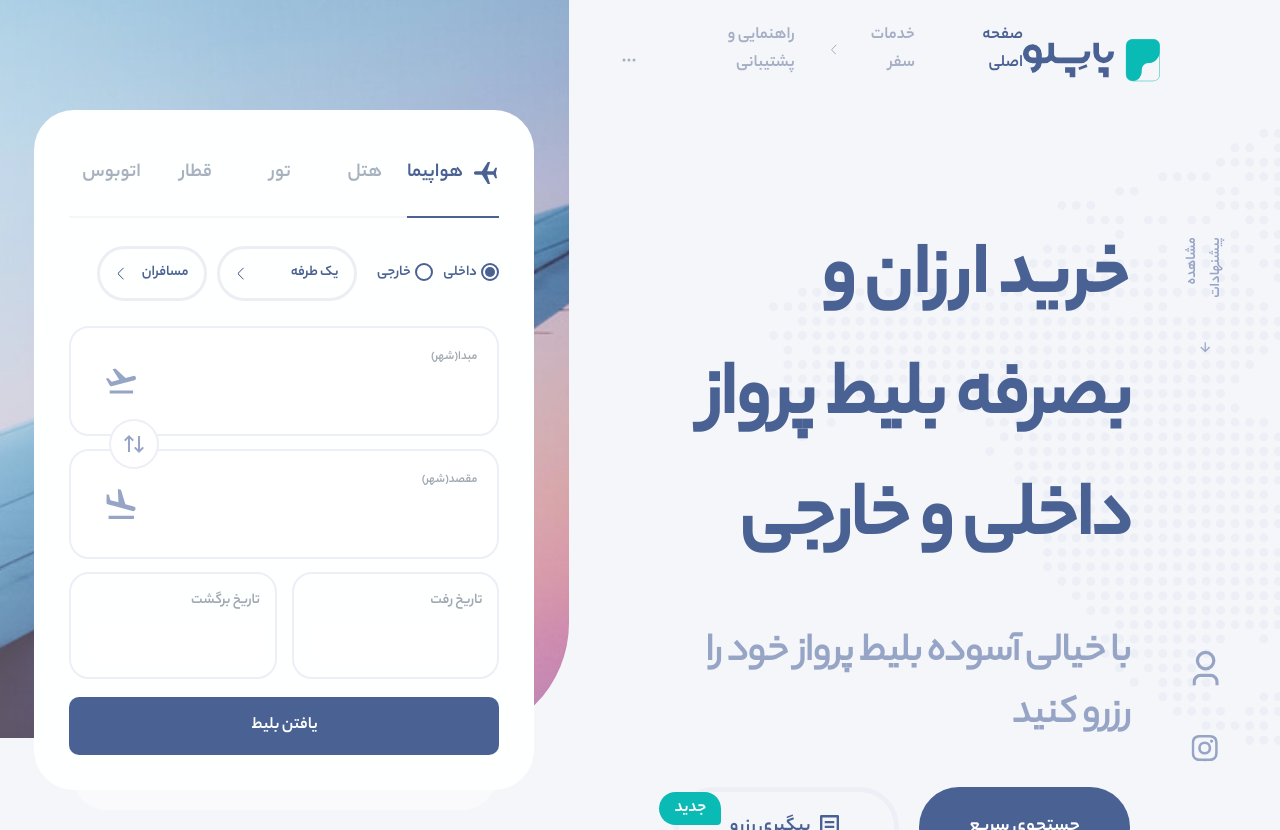
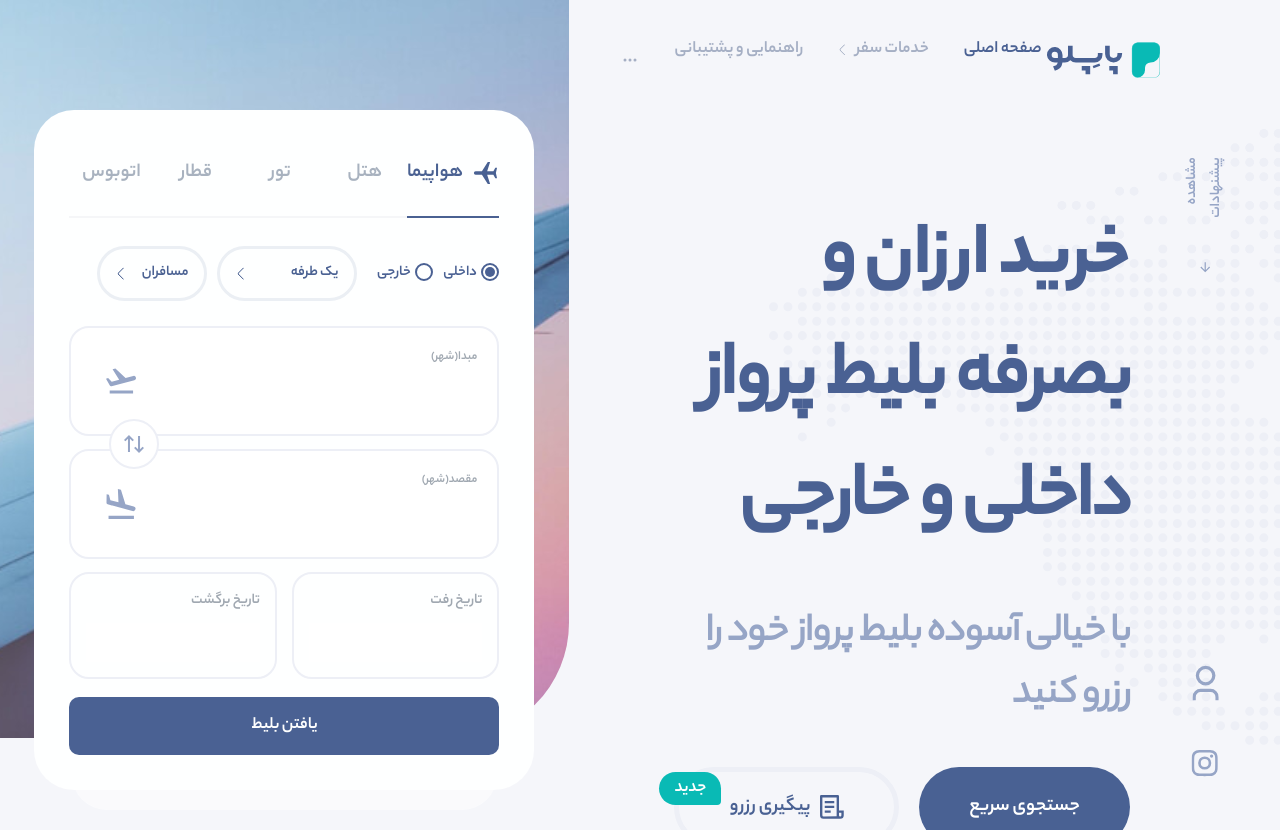
Before and after one commit to im-parsa/Papelo-Client, a React (Create React App) app: page / in a window 1280 px wide. Built offline with nearby package versions, Linux system fonts and the light colour scheme.

Commit message:
fix(pages/home): navbar

```diff
--- a/src/pages/home/home.components.tsx
+++ b/src/pages/home/home.components.tsx
@@ -82,6 +82,7 @@ const Home = () =>
                 if (cityName.includes(origin))
                 {
                     city.classList.add('active');
+                    city.scrollIntoView();
                 }
                 else
                 {
@@ -106,6 +107,7 @@ const Home = () =>
                 if (cityName.includes(origin))
                 {
                     city.classList.add('active');
+                    city.scrollIntoView();
                 }
                 else
                 {
@@ -240,6 +242,7 @@ const Home = () =>
                             </HomeHeaderNavItemContainer>
                         </HomeHeaderNavItemsContainer>
                     </HomeHeaderNavContainer>
+                    <div>
                         <HomeHeaderAsideContainer>
                             <Link to='/'>
                                 مشاهده پیشنهادات
@@ -278,6 +281,7 @@ const Home = () =>
                             <Arrow />
                         </span>
                         </HomeHeaderContentContainer>
+                    </div>
                 </HomeHeaderMainContainer>
                 <HomeHeaderImageContainer>
                     <HomeHeaderImageBackgroundContainer className={page} />
--- a/src/pages/home/home.styles.tsx
+++ b/src/pages/home/home.styles.tsx
@@ -492,11 +492,17 @@ export const HomeHeaderImageBackgroundContainer = styled.div
 export const HomeHeaderMainContainer = styled.div
     `
         display: grid;
-        grid-template-columns: auto 1fr;
+        grid-template-rows: 10rem 1fr;
 
         position: relative;
 
         height: 100vh;
+
+        & > div
+        {
+            display: grid;
+            grid-template-columns: 15rem 1fr;
+        }
     `;
 
 export const HomeHeaderImageContentNavContainer = styled.ul
@@ -550,11 +556,13 @@ export const HomeHeaderNavContainer = styled.nav
         align-items: center;
         justify-content: space-between;
 
-        position: absolute;
+        position: fixed;
+        z-index: 110;
         top: 0;
 
-        width: 100%;
-        height: auto;
+        background: #f5f6fa;
+        height: 10rem;
+        width: 55.5%;
         padding: 0 12rem;
         padding-left: 5rem;
 
@@ -569,12 +577,9 @@ export const HomeHeaderAsideContainer = styled.aside
         display: flex;
         flex-direction: column;
 
-        position: relative;
-        top: 0;
-
         width: 15rem;
         height: 100vh;
-        padding: 28rem 1.5rem 1.5rem 1.5rem;
+        padding: 20rem 0 0 0;
 
         & a
         {
@@ -633,7 +638,7 @@ export const HomeHeaderAsideContainer = styled.aside
         }
     `;
 
-export const HomeHeaderMainBackgroundContainer = styled.div
+export const HomeHeaderMainBackgroundContainer = styled.span
     `
         position: absolute;
 
@@ -649,9 +654,11 @@ export const HomeHeaderNavItemsContainer = styled.ul
     `
         display: flex;
         align-items: center;
-        justify-content: right;
+        justify-content: left;
+        gap: 3.5rem;
 
-        gap: 3.5rem;
+        width: 100%;
+        height: 100%;
     `;
 
 export const HomeHeaderNavItemContainer = styled.li
@@ -660,11 +667,13 @@ export const HomeHeaderNavItemContainer = styled.li
         align-items: center;
         justify-content: center;
 
+        position: relative;
+
         color: #A5AFC4;
         font-size: 1.75rem;
         transition: all .2s;
         cursor: pointer;
-        height: 10rem;
+        height: 100%;
 
         & svg
         {
@@ -721,7 +730,7 @@ export const HomeHeaderNavItemPopupContainer = styled.div
         position: absolute;
         z-index: 110;
         top: 10rem;
-        left: -20rem;
+        left: -40rem;
 
         cursor: auto;
         width: 60rem;
@@ -740,7 +749,7 @@ export const HomeHeaderNavItemPopupContainer = styled.div
             border-radius: .5rem;
             transform: rotate(45deg) translate(50%, 0%);
             top: -1rem;
-            right: 5rem;
+            right: 15rem;
             background: #ffffff;
         }
 
@@ -820,8 +829,7 @@ export const HomeHeaderContentContainer = styled.div
         position: relative;
 
         padding-left: 10rem;
-        padding-top: 10rem;
-        margin-top: 12rem;
+        padding-top: 20rem;
         height: 100%;
         width: 100%;
 
```
Lines whose indentation alone changed are shown as unchanged.
